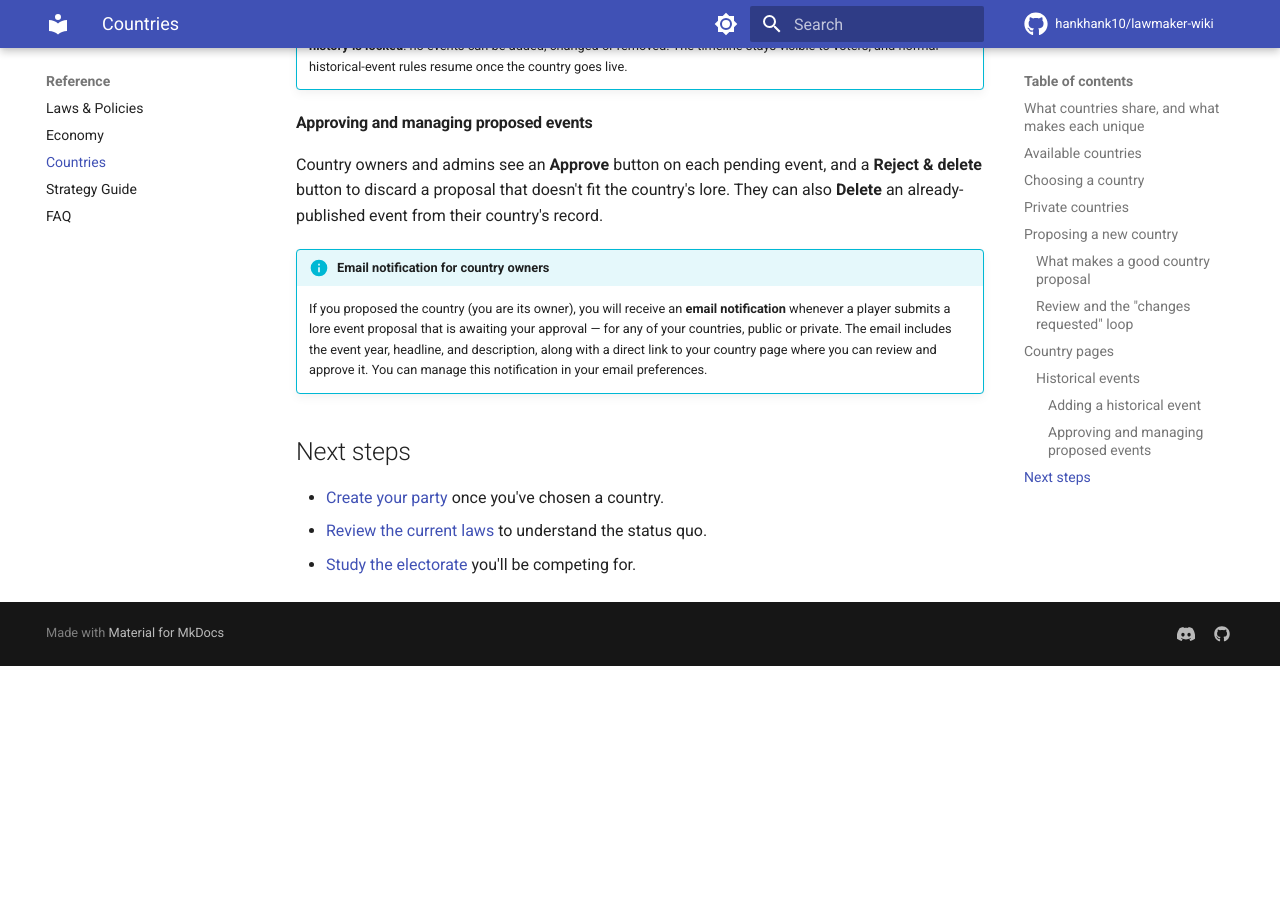
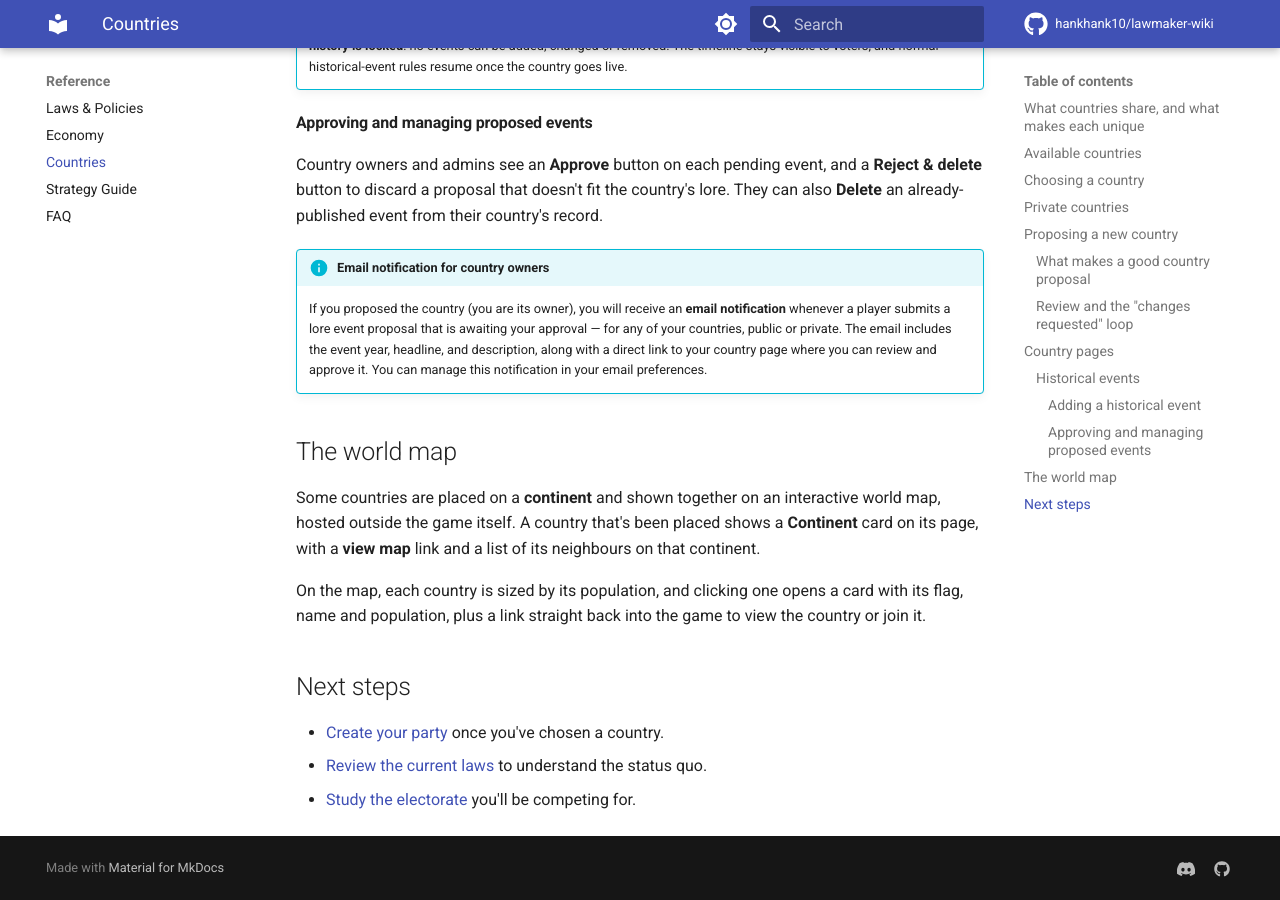
Before and after one commit to hankhank10/lawmaker-wiki, an MkDocs documentation site: the page built from docs/countries.md, in a window 1280 px wide and 900 px high, scrolled down 4738 px. Built offline with MkDocs 1.6.1 and Material for MkDocs 9.7.7, drawn with Linux system fonts in a browser that asks for light colours; comment, search, counter and statistics services are not loaded; before the commit the page ends 5404 px from its top, so only the background shows below that.

Commit message:
📝 Sync from private repo
Auto-synced from hankhank10/lawmaker/game-manual

```diff
--- a/docs/countries.md
+++ b/docs/countries.md
@@ -112,6 +112,12 @@ Country owners and admins see an **Approve** button on each pending event, and a
 !!! info "Email notification for country owners"
     If you proposed the country (you are its owner), you will receive an **email notification** whenever a player submits a lore event proposal that is awaiting your approval — for any of your countries, public or private. The email includes the event year, headline, and description, along with a direct link to your country page where you can review and approve it. You can manage this notification in your email preferences.
 
+## The world map
+
+Some countries are placed on a **continent** and shown together on an interactive world map, hosted outside the game itself. A country that's been placed shows a **Continent** card on its page, with a **view map** link and a list of its neighbours on that continent.
+
+On the map, each country is sized by its population, and clicking one opens a card with its flag, name and population, plus a link straight back into the game to view the country or join it.
+
 ## Next steps
 
 - [Create your party](gameplay/parties.md) once you've chosen a country.
```
